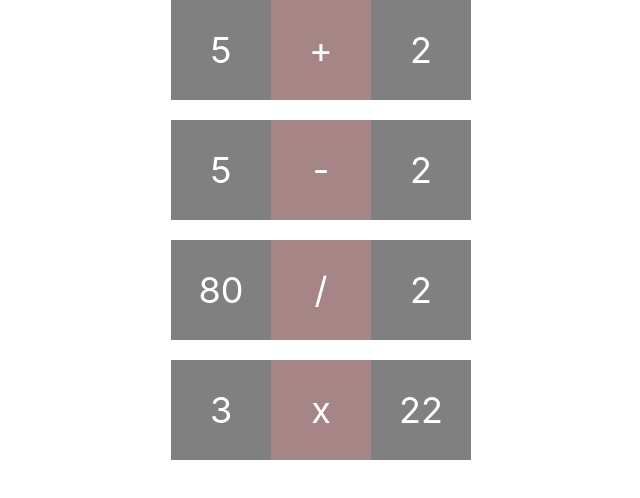
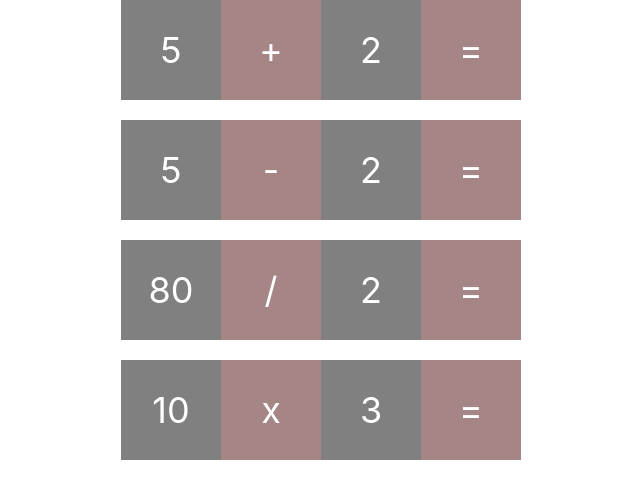
Before and after one commit to qhtjd2131/git-test, a React (Create React App) app: page / in a window 1280 px wide. Shown: the top 498 px of the page, without its empty margins (319-959 px from the left). Built offline with nearby package versions, Linux system fonts and the light colour scheme.

Commit message:
결과값 랜더기능추가

```diff
--- a/src/components/Divide.js
+++ b/src/components/Divide.js
@@ -6,6 +6,7 @@ const Divide = () => {
       <div className="number-square">80</div>
       <div className="sign-square">/</div>
       <div className="number-square">2</div>
+      <div className="sign-square">=</div>
     </div>
   );
 };
--- a/src/components/Minus.js
+++ b/src/components/Minus.js
@@ -6,6 +6,8 @@ const Minus = () => {
       <div className="number-square">5</div>
       <div className="sign-square">-</div>
       <div className="number-square">2</div>
+      <div className="sign-square">=</div>
+
     </div>
   );
 };
--- a/src/components/Multiple.js
+++ b/src/components/Multiple.js
@@ -5,14 +5,16 @@ const Multiple = () => {
     return (
         <div className="calc-wrapper">
             <div className="number-square">
-                3
+                10
             </div>
             <div className="sign-square">
                 x
             </div>
             <div className="number-square">
-                22
+                3
             </div>
+      <div className="sign-square">=</div>
+
         </div>
 
     )
--- a/src/components/Sum.js
+++ b/src/components/Sum.js
@@ -13,6 +13,8 @@ const Sum = () => {
             <div className="number-square">
                 2
             </div>
+      <div className="sign-square">=</div>
+
         </div>
 
     )
```
